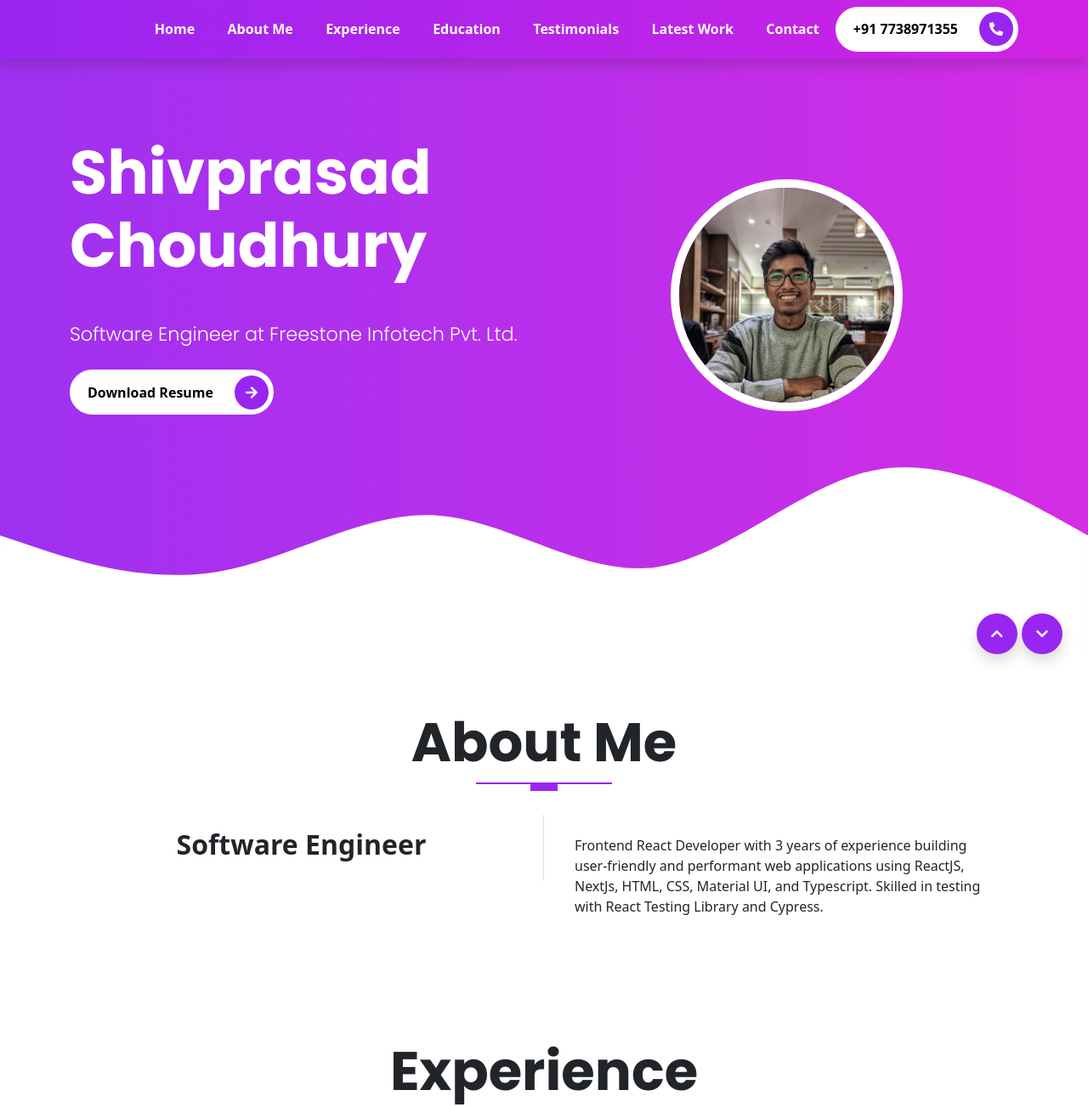
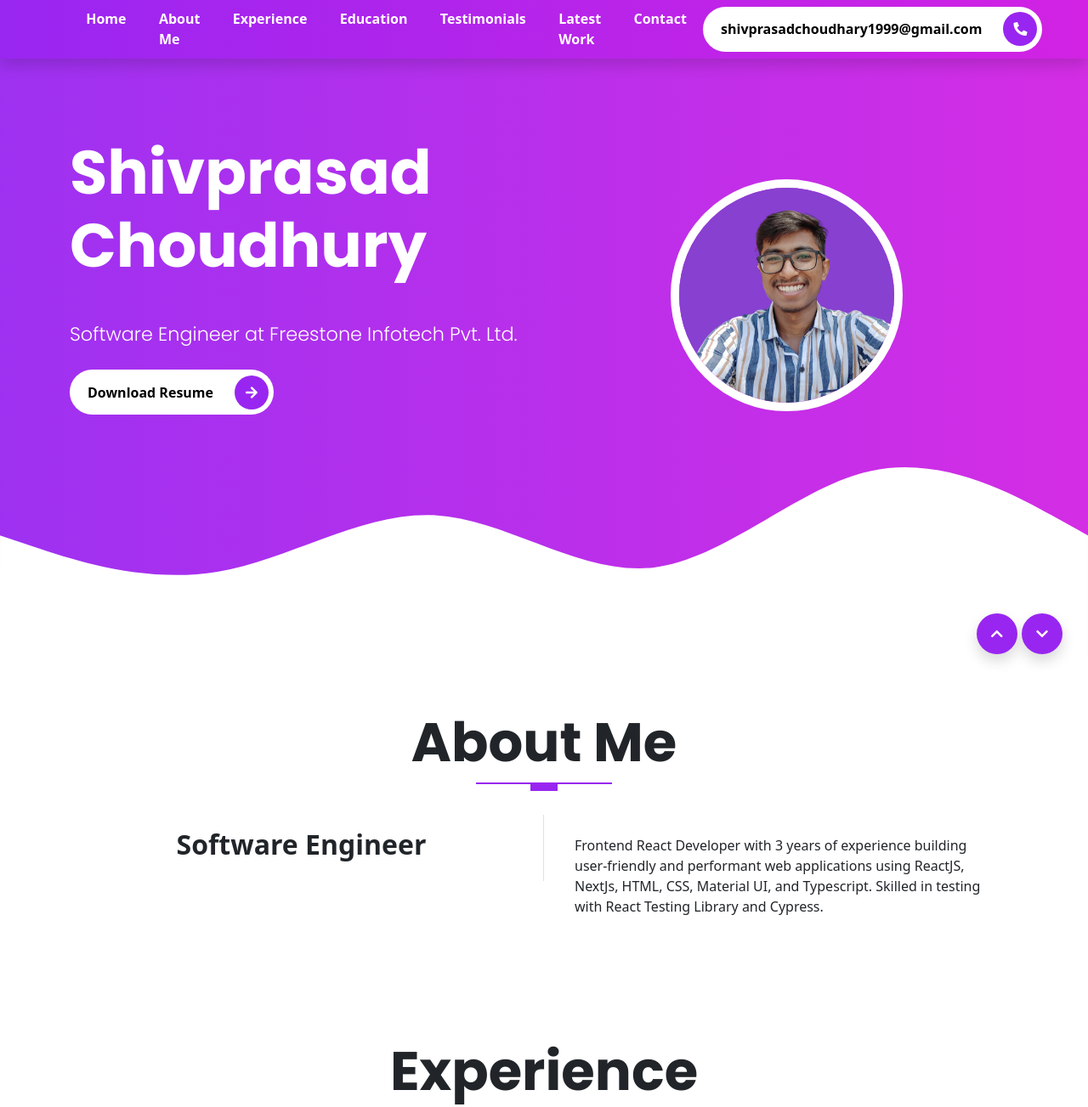
Before and after one commit to shiv-choudhury/portfolio, a website: page index.html in a window 1280 px wide. Shown: the top 1303 px of the page at 85% size. Drawn offline with nearby package versions, Linux system fonts and the light colour scheme; files that its build step writes are made by us from their sources.

Commit message:
Update Portfolio

```diff
--- a/index.html
+++ b/index.html
@@ -4,7 +4,7 @@
     <meta charset="UTF-8">
     <meta http-equiv="X-UA-Compatible" content="IE=edge">
     <meta name="viewport" content="width=device-width, initial-scale=1">
-    <link rel="icon" type="image/svg+xml" href="./images/shiv.png">
+    <link rel="icon" type="image/svg+xml" href="./images/shivprofile6.png">
     <title>Shivprasad Choudhury</title>
     <link rel="stylesheet" href="assets/css/style.css">
     <link rel="stylesheet" href="assets/css/custom.css">
@@ -57,7 +57,7 @@
           </li>
         </ul>
         <button type="button" class="rounded-pill btn-rounded">
-          +91 7738971355
+          shivprasadchoudhary1999@gmail.com
           <span>
             <i class="fas fa-phone-alt"></i>
           </span>
@@ -84,7 +84,7 @@
       </div>
       <div class="col text-center d-flex justify-content-center align-items-center">
         <div class="col-10 col-sm-8 col-lg-6 mt-5 ">
-          <img src="images/shiv-profile.jpeg" alt="Profile" class="profile-pic d-block mx-lg-auto img-fluid" height="400" width="400">
+          <img src="images/shivprofile2.png" alt="Profile" class="profile-pic d-block mx-lg-auto img-fluid" height="400" width="400">
         </div>
       </div>
     </div>
@@ -110,7 +110,7 @@
       <div class="col-md-6">
         <div class="bg-white p-4 text-start">
           <p class="fw-light">
-            Frontend React Developer with 3 years of experience building user-friendly and performant web applications using ReactJS, NextJs, HTML, CSS, Material UI, and Typescript. Skilled in testing with React Testing Library and Cypress.
+            Frontend React Developer with <b>3 years</b> of experience building user-friendly and performant web applications using <b>ReactJS, NextJs, HTML, CSS, Material UI, and Typescript.</b> Skilled in testing with React Testing Library and <b>Cypress.</b>
           </p>
         </div>
       </div>
@@ -683,7 +683,7 @@
         </div>
         <div class="contact-box__info">
           <a href="#" class="contact-box__info--title">+91 7738971355</a>
-          <p class="contact-box__info--subtitle">  Mon-Fri 9am-6pm</p>
+          <p class="contact-box__info--subtitle">  Phone</p>
         </div>
       </div>
       <!-- CONTENT FOR EMAIL  -->
```
Also changed, not shown: images/envelope.svg (added), images/shivprofile.png (added), images/shivprofile1.png (added), images/shivprofile2.png (added), images/shivprofile3.png (added), images/shivprofile4.png (added), images/shivprofile5.png (added), images/shivprofile6.png (added).
